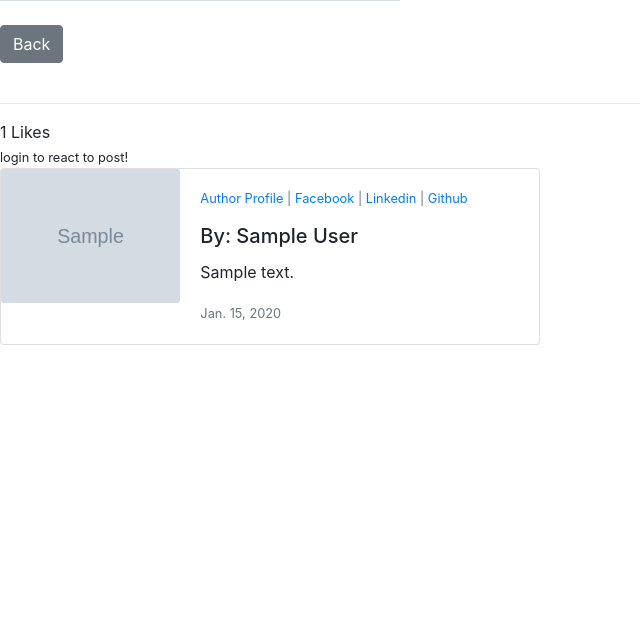
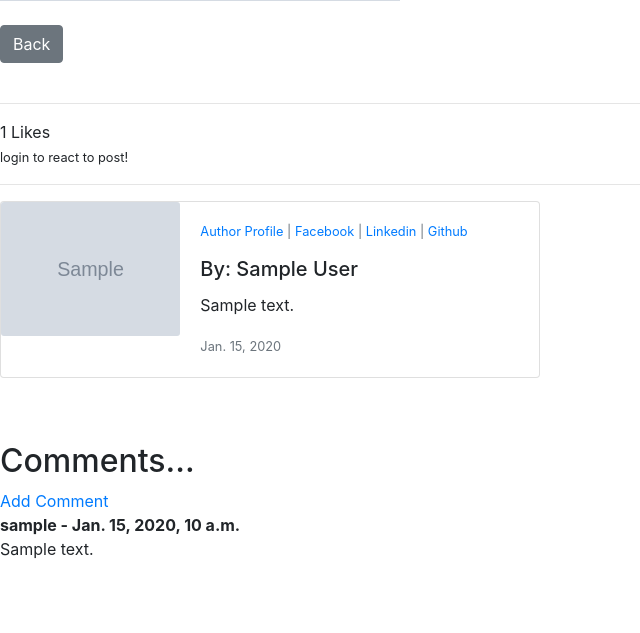
Before and after one commit to ahmed-gaber-elgamal/django-simple-blog, a Django app: page /article/1 in a window 1280 px wide. Shown: the part 492-1125 px from the top of the page, without its empty margins (0-640 px from the left). Before the commit the page ends 837 px from the top, so only its background shows below. Run offline with Django 3.2, Linux system fonts and the light colour scheme; tables that the repository leaves empty hold one stand-in row (values such as "Sample post"); grey boxes marked "Sample" are stand-in pictures; some libraries are stand-ins or nearby versions.

Commit message:
add comment section

```diff
--- a/simple_blog/models.py
+++ b/simple_blog/models.py
@@ -1,7 +1,7 @@
 from django.db import models
 from django.contrib.auth.models import User
 from django.urls import reverse
-from django.utils.timezone import now
+import django.utils.timezone
 from ckeditor.fields import RichTextField
 
 class Category(models.Model):
@@ -51,3 +51,14 @@ class Post(models.Model):
 
     def get_absolute_url(self):
         return reverse('article-detail', args=(str(self.id)))
+
+
+class Comment(models.Model):
+    post = models.ForeignKey(Post, on_delete=models.CASCADE, related_name='comments')
+    user = models.ForeignKey(User, null=True, on_delete=models.CASCADE, related_name='user')
+    name = models.CharField(max_length=255)
+    body = models.TextField(blank=True, null=True)
+    date_added = models.DateTimeField(default=django.utils.timezone.now)
+
+    def __str__(self):
+        return '{} - {}'.format(self.post.title, str(self.user))
--- a/simple_blog/templates/article_details.html
+++ b/simple_blog/templates/article_details.html
@@ -40,6 +40,8 @@
         {% endif %}
 
     </form>
+    <hr>
+
     <div class="card mb-3" style="max-width: 540px;">
       <div class="row no-gutters">
         <div class="col-md-4">
@@ -71,5 +73,24 @@
       </div>
     </div>
 
+    <br/><br/>
+
+    <h2>Comments...</h2>
+        <a href="{% url 'add-comment' post.pk %}">Add Comment</a>
+        <br/>
+        {% if not post.comments.all %}
+            No Comments Yet!
+        {% else %}
+            {% for comment in post.comments.all %}
+                <strong>{{ comment.user }} - {{ comment.date_added }}</strong>
+                <br/>
+                {{ comment.body }}
+                <br/>
+            {% endfor %}
+                <br/>
+        {% endif %}
+    <br/><br/>
+
+
 
 {% endblock %}
--- a/simple_blog/urls.py
+++ b/simple_blog/urls.py
@@ -9,5 +9,6 @@ urlpatterns = [
     path('article/delete/<int:pk>/', views.DeletePostView.as_view(), name='delete-post'),
     path('category/<int:cat>/', views.CategoryView, name='category'),
     path('categories/', views.CategoryListView.as_view(), name='categories'),
-    path('like/<int:pk>', views.LikeView, name='like-post')
+    path('like/<int:pk>', views.LikeView, name='like-post'),
+    path('article/<int:pk>/add_comment/', views.AddCommentView.as_view(), name='add-comment'),
 ]
--- a/simple_blog/views.py
+++ b/simple_blog/views.py
@@ -30,6 +30,7 @@ class ArticleDetailView(DetailView):
         context = super(ArticleDetailView, self).get_context_data(*args, **kwargs)
         context['liked'] = liked
         return context
+
 
 class AddPostView(CreateView):
     model = Post
@@ -72,3 +73,15 @@ def LikeView(request, pk):
         post.likes.add(request.user)
         liked = True
     return HttpResponseRedirect(reverse_lazy('article-detail', args=[str(pk)]))
+
+
+class AddCommentView(CreateView):
+    model = Comment
+    form_class = AddCommentForm
+    template_name = 'add_comment.html'
+    success_url = reverse_lazy('home')
+
+    def form_valid(self, form):
+        form.instance.post_id = self.kwargs['pk']
+        form.instance.user = self.request.user
+        return super().form_valid(form)
```
Also changed, not shown: simple_blog/forms.py (+11 -0 lines), simple_blog/templates/add_comment.html (added, +19 -0 lines), simple_blog/migrations/0010_comment.py (added), simple_blog/migrations/0011_auto_20201220_2153.py (added), simple_blog/migrations/0012_comment_user.py (added).
